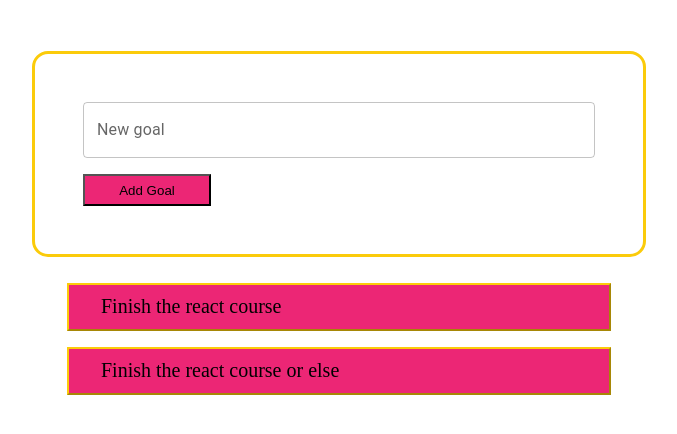
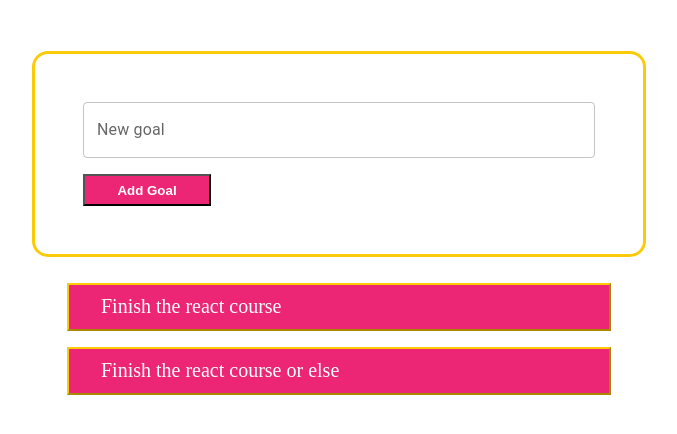
Before and after one commit to DjamilaBaroudi/goals-list, a React (Create React App) app: page / in a window 1280 px wide. Shown: the top 434 px of the page, without its empty margins (301-978 px from the left). Built offline with nearby package versions, Linux system fonts and the light colour scheme.

Commit message:
fixes css

```diff
--- a/src/components/Goals/GoalItem.css
+++ b/src/components/Goals/GoalItem.css
@@ -2,9 +2,10 @@
     text-align: left;
     padding-left: 2rem;
     background-color: #ec2675;
-    color: 590696;
+    color: white;
     border-color: #FBCB0A;
-    font-family: 'Times New Roman';
+    font-family: 'Times New Roman' ;
+    font-weight: 200;
     font-size: 20px;
     width: 34rem;
     height: 3rem;
--- a/src/components/GoalsForm/NewGoalForm.css
+++ b/src/components/GoalsForm/NewGoalForm.css
@@ -17,4 +17,7 @@
     background-color: #ec2675;
     width:  8rem;
     height: 2rem;
+    color: white;
+    font-weight: bold;
+
 }
```
